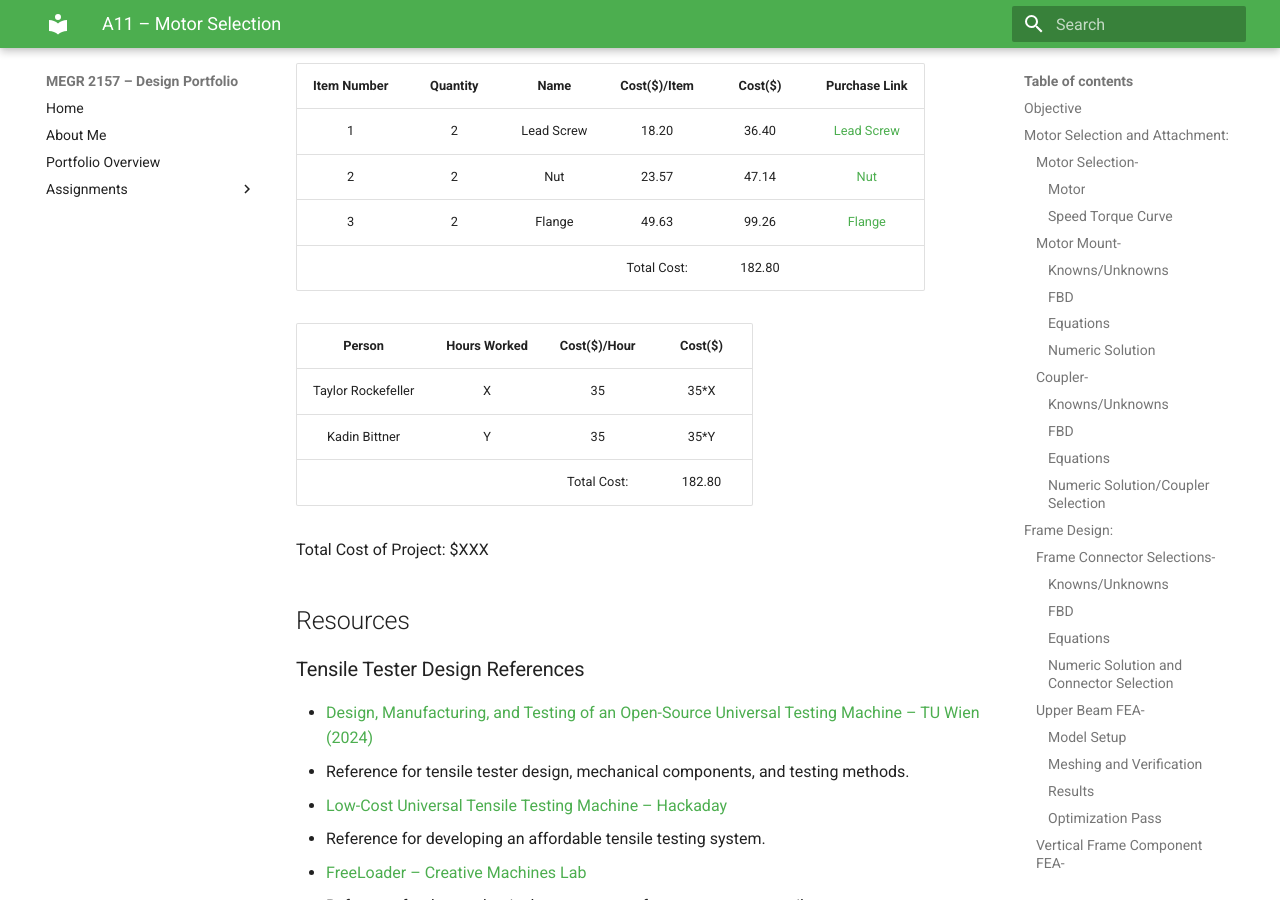
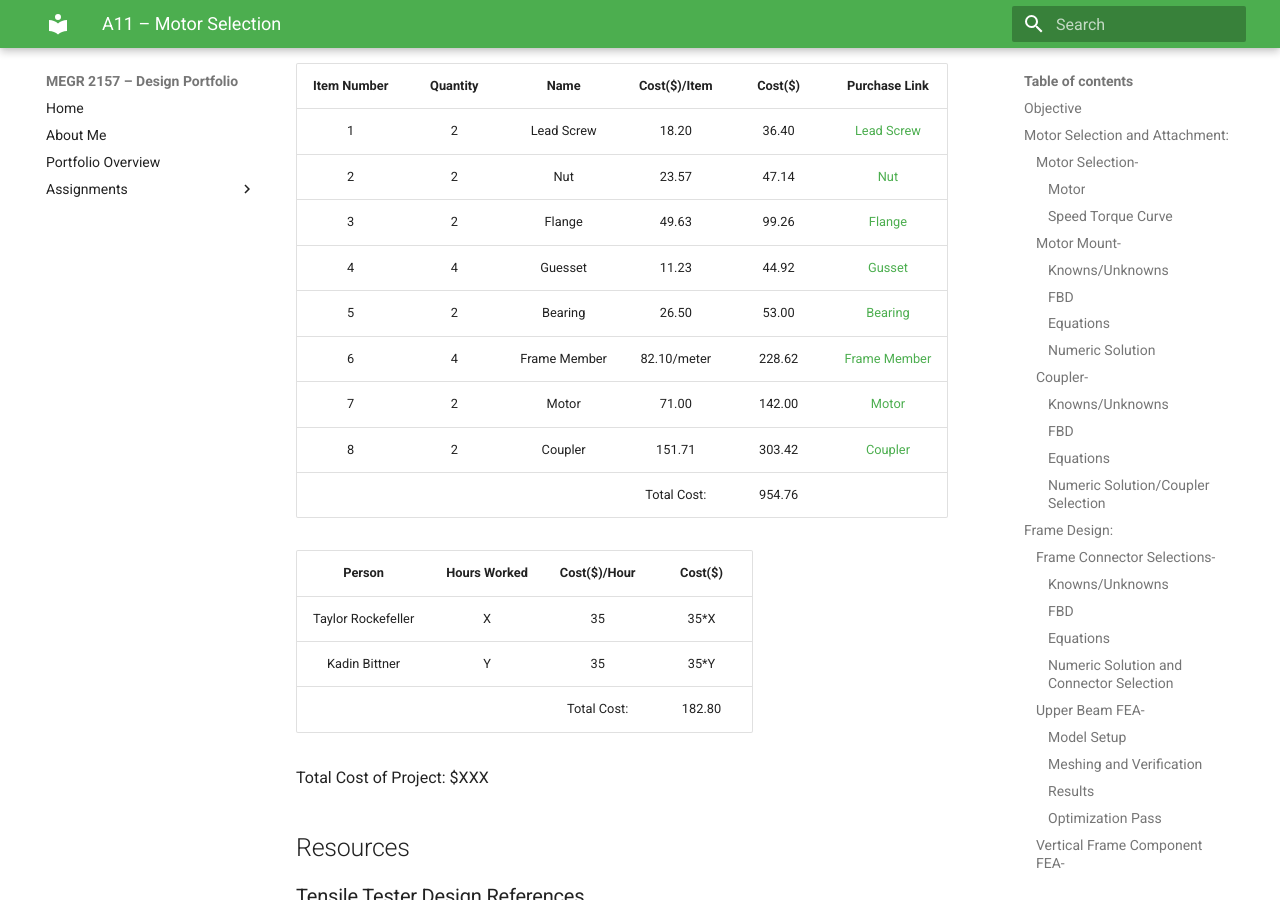
Before and after one commit to Taylor-Rockefeller-Portfolio/megr2157-portfolio, an MkDocs documentation site: the page built from docs/assignments/a11/index.md, in a window 1280 px wide and 900 px high, scrolled down 15453 px. Built offline with MkDocs 1.6.1 and Material for MkDocs 9.7.7, drawn with Linux system fonts in a browser that asks for light colours.

Commit message:
Add new components and update total cost in index.md

```diff
--- a/docs/assignments/a11/index.md
+++ b/docs/assignments/a11/index.md
@@ -173,7 +173,12 @@ Total Cost of Project: $XXX
 | 1 | 2 | Lead Screw | 18.20 | 36.40 | [Lead Screw](https://www.roton.com/product/acme-steel-screw-right-59284/) |
 | 2 | 2 | Nut | 23.57 | 47.14 | [Nut](https://www.roton.com/product/acme-bronze-threaded-mount-nut-right-90222/) |
 | 3 | 2 | Flange | 49.63 | 99.26 | [Flange](https://www.roton.com/product/flange-steel-flange-89838/) |
-|  |  |  | Total Cost: | 182.80 |  |
+| 4 | 4 | Guesset | 11.23 | 44.92 | [Gusset](http://8020.net/40-4334.html) |
+| 5 | 2 | Bearing | 26.50 | 53.00 | [Bearing](https://www.traceparts.com/en/product/motion-industries-radialdeep-groove-ball-bearing-6082rsh?CatalogPath=TRACEPARTS:TP01002001001002&Product=90-06092022-035185) |
+| 6 | 4 | Frame Member | 82.10/meter | 228.62 | [Frame Member](https://8020.net/40-4080.html) |
+| 7 | 2 | Motor | 71.00 | 142.00 | [Motor](http://www.moonsindustries.com/p/nema-23-high-precision-hybrid-stepper-motors/ms23haap4200-000004611110015320) |
+| 8 | 2 | Coupler | 151.71 | 303.42 | [Coupler](http://www.mcmaster.com/6446K782) |
+|  |  |  | Total Cost: | 954.76 |  |
 
 | Person | Hours Worked | Cost($)/Hour | Cost($) |
 | :---: | :---: | :---: | :---: |
```
